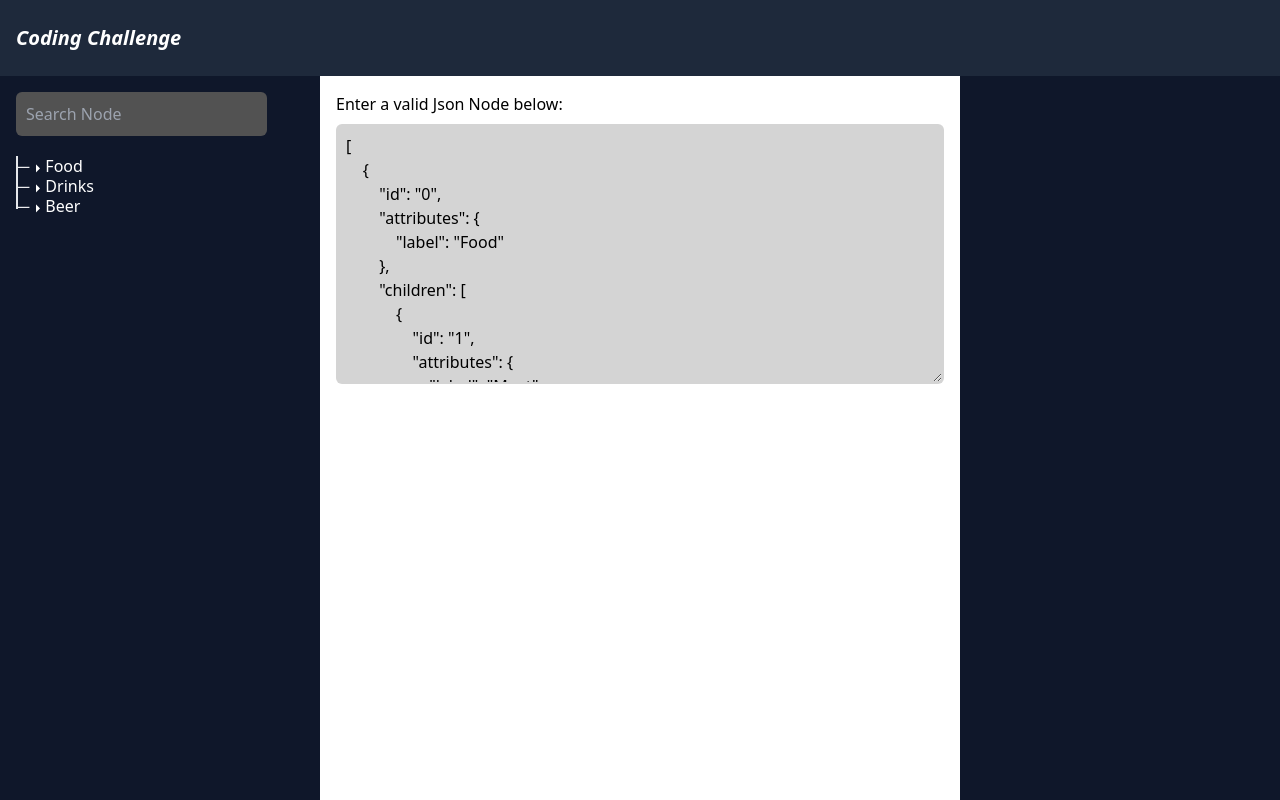
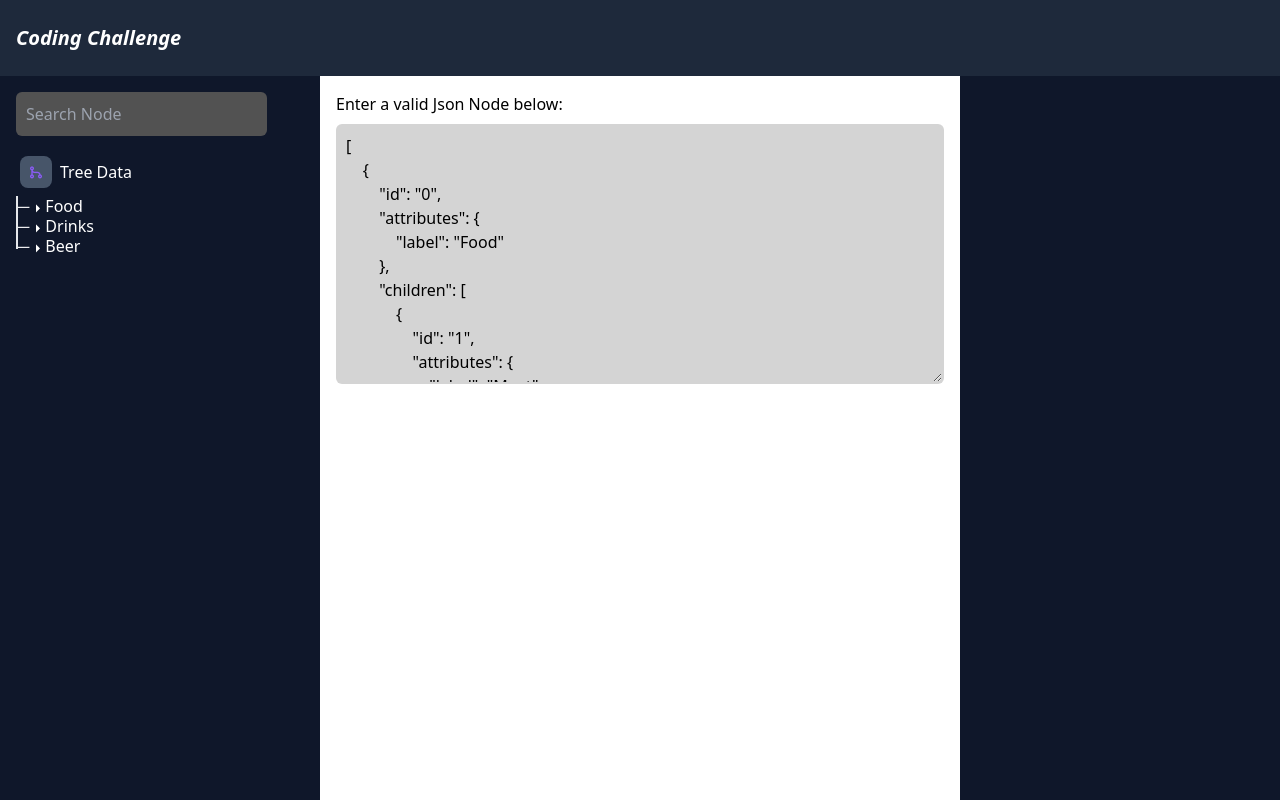
Before and after one commit to ashfahan/myapp, a React (Create React App) app: page / in a window 1280 px wide. Built offline with nearby package versions, Linux system fonts and the light colour scheme.

Commit message:
style: add nice icon above tree

```diff
--- a/src/components/Tree.tsx
+++ b/src/components/Tree.tsx
@@ -12,6 +12,12 @@ const Tree: React.FC<Props> = (props) => {
 
   return (
     <div className="Tree relative">
+      <div className="pl-1">
+        <span className="p-2 text-primary-500 bg-slate-600 inline-flex rounded-lg mb-2 mr-2">
+          <i className="icon ri-git-merge-line" />
+        </span>
+        Tree Data
+      </div>
       {Array.isArray(data) ? (
         data.map((item) => <Branch key={item.id} item={item} />)
       ) : (
```
